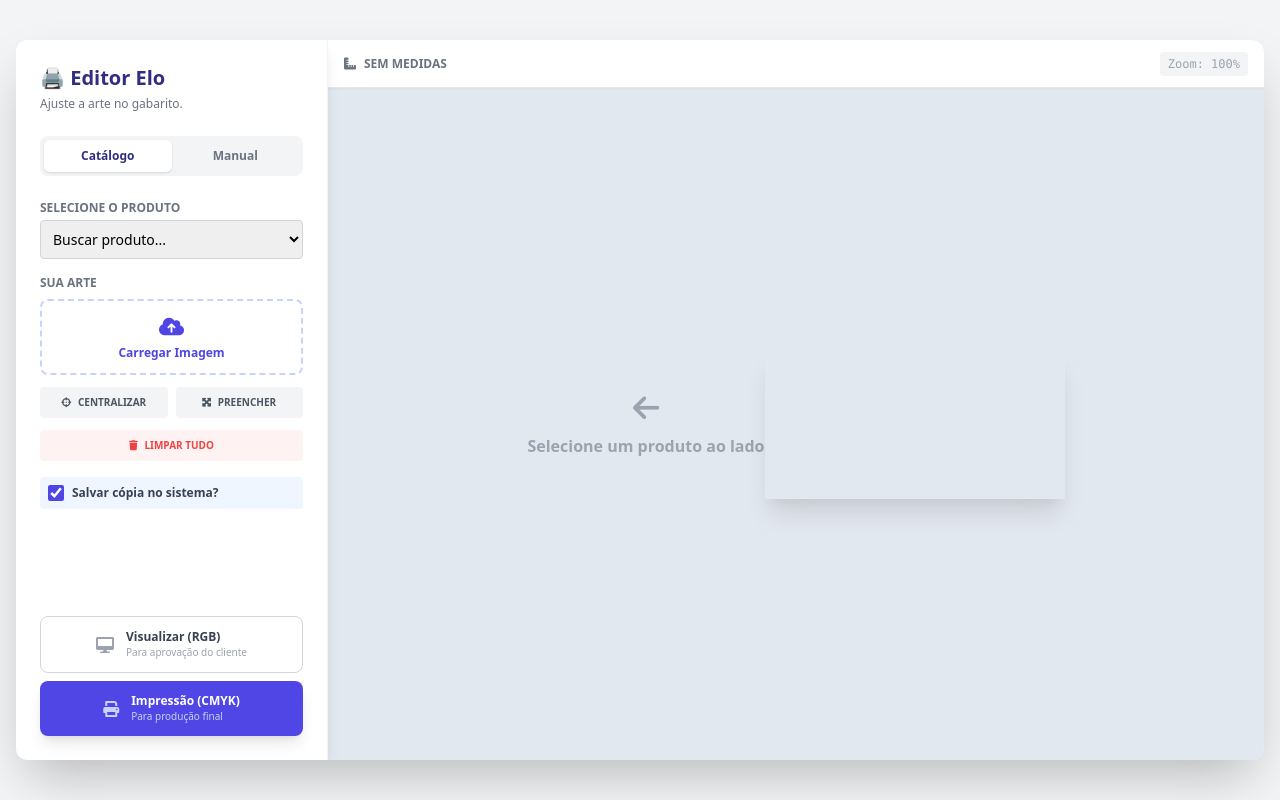
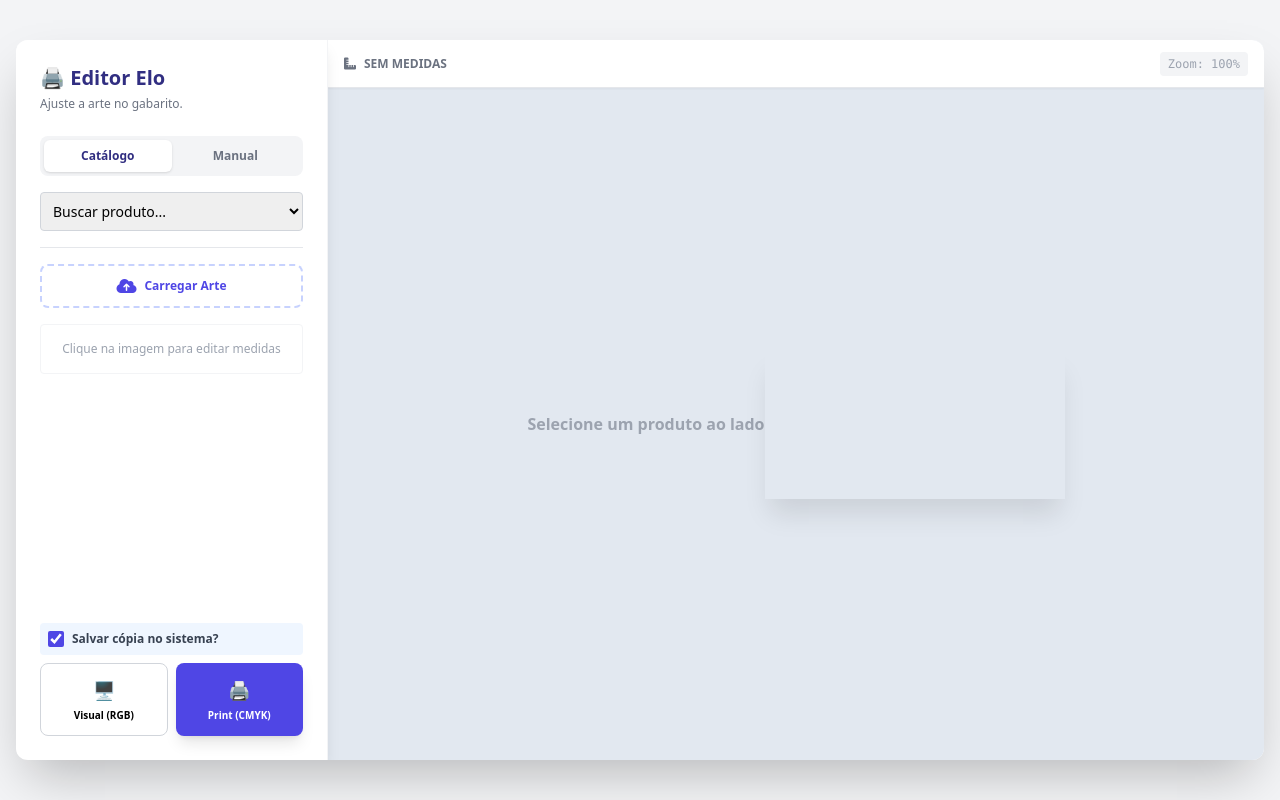
Before and after one commit to elo-estoque/gabarito, a Flask app: page / in a window 1280 px wide. Run offline with Flask 3, Linux system fonts and the light colour scheme; a map, chart or similar area stays blank; some libraries are stand-ins or nearby versions.

Commit message:
Update index.html

```diff
--- a/templates/index.html
+++ b/templates/index.html
@@ -9,11 +9,14 @@
     <script src="https://cdnjs.cloudflare.com/ajax/libs/fabric.js/5.3.1/fabric.min.js"></script>
     <link href="https://cdnjs.cloudflare.com/ajax/libs/font-awesome/6.0.0/css/all.min.css" rel="stylesheet">
     <style>
-        /* Centraliza o canvas na tela de preview */
         .canvas-wrapper {
-            transform-origin: top center; /* O zoom parte do topo/centro */
-            box-shadow: 0 20px 25px -5px rgba(0, 0, 0, 0.1), 0 10px 10px -5px rgba(0, 0, 0, 0.04);
-            transition: transform 0.3s ease; /* Suaviza o zoom */
+            transform-origin: top center;
+            box-shadow: 0 20px 25px -5px rgba(0, 0, 0, 0.1);
+            transition: transform 0.3s ease;
+        }
+        /* Estilo para inputs numéricos ficarem mais bonitos */
+        input[type=number]::-webkit-inner-spin-button {
+            opacity: 1;
         }
     </style>
 </head>
@@ -21,17 +24,16 @@
 
     <div id="app" class="w-full max-w-[1400px] bg-white rounded-xl shadow-2xl overflow-hidden flex flex-col lg:flex-row h-[90vh]">
 
-        <div class="w-full lg:w-1/4 p-6 bg-white border-r border-gray-100 flex flex-col h-full overflow-y-auto z-20 shadow-lg">
+        <div class="w-full lg:w-1/4 p-6 bg-white border-r border-gray-100 flex flex-col h-full overflow-y-auto z-20 shadow-lg relative">
             <h1 class="text-xl font-bold text-indigo-900 mb-1">🖨️ Editor Elo</h1>
             <p class="text-gray-500 text-xs mb-6">Ajuste a arte no gabarito.</p>
 
-            <div class="flex bg-gray-100 rounded-lg p-1 mb-6 text-xs">
+            <div class="flex bg-gray-100 rounded-lg p-1 mb-4 text-xs">
                 <button @click="modo = 'catalogo'; limparEditor()" :class="{'bg-white shadow text-indigo-900': modo==='catalogo', 'text-gray-500': modo!=='catalogo'}" class="flex-1 py-2 rounded-md font-bold transition">Catálogo</button>
                 <button @click="modo = 'custom'; limparEditor()" :class="{'bg-white shadow text-indigo-900': modo==='custom', 'text-gray-500': modo!=='custom'}" class="flex-1 py-2 rounded-md font-bold transition">Manual</button>
             </div>
 
             <div v-if="modo === 'catalogo'" class="mb-4">
-                <label class="block text-xs font-bold text-gray-500 uppercase mb-1">Selecione o Produto</label>
                 <select v-model="produtoSelecionado" @change="atualizarMedidas" class="w-full p-2 border border-gray-300 rounded text-sm outline-none focus:border-indigo-500">
                     <option value="">Buscar produto...</option>
                     <option v-for="prod in listaProdutos" :key="prod.id" :value="prod">[[ prod.nome ]] ([[ prod.codigo ]])</option>
@@ -51,53 +53,73 @@
                 </div>
             </div>
 
+            <hr class="border-gray-200 mb-4">
+
             <div class="flex-grow flex flex-col">
-                <div>
-                    <label class="block text-xs font-bold text-gray-500 uppercase mb-2">Sua Arte</label>
-                    <label class="flex flex-col items-center justify-center w-full p-3 border-2 border-dashed border-indigo-200 rounded-lg text-indigo-600 font-bold cursor-pointer hover:bg-indigo-50 transition mb-3">
-                        <i class="fa-solid fa-cloud-arrow-up text-xl mb-1"></i>
-                        <span class="text-xs">Carregar Imagem</span>
-                        <input type="file" @change="adicionarImagemCanvas" accept="image/*" class="hidden">
-                    </label>
 
-                    <div class="grid grid-cols-2 gap-2 mb-3">
-                        <button @click="centralizarArte" class="bg-gray-100 hover:bg-gray-200 text-gray-600 py-2 rounded text-[10px] font-bold uppercase"><i class="fa-solid fa-crosshairs mr-1"></i> Centralizar</button>
-                        <button @click="preencherArte" class="bg-gray-100 hover:bg-gray-200 text-gray-600 py-2 rounded text-[10px] font-bold uppercase"><i class="fa-solid fa-maximize mr-1"></i> Preencher</button>
+                <label class="flex items-center justify-center w-full p-3 border-2 border-dashed border-indigo-200 rounded-lg text-indigo-600 font-bold cursor-pointer hover:bg-indigo-50 transition mb-4">
+                    <i class="fa-solid fa-cloud-arrow-up mr-2"></i>
+                    <span class="text-xs">Carregar Arte</span>
+                    <input type="file" @change="adicionarImagemCanvas" accept="image/*" class="hidden">
+                </label>
+
+                <div v-if="arteSelecionada" class="bg-indigo-50 p-3 rounded-lg border border-indigo-100 mb-4 animate-fade-in">
+                    <div class="flex justify-between items-center mb-2">
+                        <span class="text-xs font-bold text-indigo-900 uppercase"><i class="fa-solid fa-image mr-1"></i> Medidas da Arte</span>
+                        <button @click="excluirArte" class="text-red-500 hover:text-red-700"><i class="fa-solid fa-trash"></i></button>
                     </div>
-                    <button @click="limparCanvas" class="w-full bg-red-50 hover:bg-red-100 text-red-500 py-2 rounded text-[10px] font-bold uppercase mb-4"><i class="fa-solid fa-trash mr-1"></i> Limpar Tudo</button>
 
-                    <div class="flex items-center mb-4 bg-blue-50 p-2 rounded">
+                    <div class="grid grid-cols-2 gap-2 mb-2">
+                        <div>
+                            <label class="text-[10px] font-bold text-gray-500">Largura (cm)</label>
+                            <input type="number" step="0.1" v-model="medidasArte.largura" @input="atualizarArtePeloInput('w')" class="w-full p-1 border border-indigo-200 rounded text-sm text-center font-bold text-indigo-900">
+                        </div>
+                        <div>
+                            <label class="text-[10px] font-bold text-gray-500">Altura (cm)</label>
+                            <input type="number" step="0.1" v-model="medidasArte.altura" @input="atualizarArtePeloInput('h')" class="w-full p-1 border border-indigo-200 rounded text-sm text-center font-bold text-indigo-900">
+                        </div>
+                    </div>
+
+                    <div class="flex items-center justify-between">
+                        <label class="flex items-center cursor-pointer">
+                            <input type="checkbox" v-model="bloquearProporcao" class="mr-2 text-indigo-600 focus:ring-indigo-500 border-gray-300 rounded">
+                            <span class="text-[10px] font-bold text-gray-600">
+                                <i :class="bloquearProporcao ? 'fa-solid fa-lock' : 'fa-solid fa-lock-open'"></i> Travar Proporção
+                            </span>
+                        </label>
+                        <button @click="centralizarArte" class="text-[10px] bg-white border border-gray-300 px-2 py-1 rounded hover:bg-gray-50">Centralizar</button>
+                    </div>
+                </div>
+                <div v-else class="text-center text-gray-400 text-xs py-4 border border-gray-100 rounded mb-4">
+                    Clique na imagem para editar medidas
+                </div>
+
+                <div class="mt-auto space-y-2">
+                    <div class="flex items-center mb-2 bg-blue-50 p-2 rounded">
                         <input type="checkbox" id="saveDir" v-model="salvarNoDirectus" class="mr-2 h-4 w-4 accent-indigo-600">
                         <label for="saveDir" class="text-xs text-gray-700 font-bold">Salvar cópia no sistema?</label>
                     </div>
-                </div>
 
-                <div class="mt-auto space-y-2">
-                    <button @click="baixarPDF('rgb')" :disabled="!validar" class="w-full p-3 rounded-lg border border-gray-300 hover:bg-gray-50 flex items-center justify-center transition group">
-                        <i class="fa-solid fa-desktop text-gray-400 group-hover:text-indigo-600 mr-3"></i>
-                        <div class="text-left">
-                            <span class="block text-xs font-bold text-gray-700">Visualizar (RGB)</span>
-                            <span class="block text-[10px] text-gray-400">Para aprovação do cliente</span>
-                        </div>
-                    </button>
-                    <button @click="baixarPDF('cmyk')" :disabled="!validar" class="w-full p-3 rounded-lg bg-indigo-600 text-white hover:bg-indigo-700 flex items-center justify-center transition shadow-lg">
-                        <i class="fa-solid fa-print mr-3 text-indigo-200"></i>
-                        <div class="text-left">
-                            <span class="block text-xs font-bold">Impressão (CMYK)</span>
-                            <span class="block text-[10px] text-indigo-200">Para produção final</span>
-                        </div>
-                    </button>
+                    <div class="grid grid-cols-2 gap-2">
+                        <button @click="baixarPDF('rgb')" :disabled="!validar" class="p-3 rounded-lg border border-gray-300 hover:bg-gray-50 flex flex-col items-center justify-center transition">
+                            <span class="text-lg">🖥️</span>
+                            <span class="text-[10px] font-bold mt-1">Visual (RGB)</span>
+                        </button>
+                        <button @click="baixarPDF('cmyk')" :disabled="!validar" class="p-3 rounded-lg bg-indigo-600 text-white hover:bg-indigo-700 flex flex-col items-center justify-center transition shadow-lg">
+                            <span class="text-lg">🖨️</span>
+                            <span class="text-[10px] font-bold mt-1">Print (CMYK)</span>
+                        </button>
+                    </div>
                 </div>
                 <p v-if="loading" class="text-center text-xs text-indigo-600 font-bold mt-2 animate-pulse">Gerando PDF...</p>
             </div>
         </div>
 
         <div class="w-full lg:w-3/4 bg-slate-200 relative flex flex-col items-center overflow-hidden">
-
             <div class="w-full bg-white border-b border-gray-200 px-4 py-2 flex justify-between items-center shadow-sm z-10 h-12 shrink-0">
                 <div class="text-xs font-bold text-gray-500 uppercase flex items-center">
                     <i class="fa-solid fa-ruler-combined mr-2"></i>
-                    <span v-if="medidas.largura">[[ medidas.largura ]]cm x [[ medidas.altura ]]cm</span>
+                    <span v-if="medidas.largura">Gabarito: [[ medidas.largura ]]cm x [[ medidas.altura ]]cm</span>
                     <span v-else>Sem medidas</span>
                 </div>
                 <div class="text-xs font-mono text-gray-400 bg-gray-100 px-2 py-1 rounded">
@@ -105,17 +127,14 @@
                 </div>
             </div>
 
-            <div ref="canvasContainer" class="flex-grow w-full flex items-center justify-center overflow-hidden relative p-8">
-
+            <div ref="canvasContainer" class="flex-grow w-full flex items-center justify-center overflow-hidden relative p-8" @click.self="deselecionarArte">
                 <div v-if="!medidas.largura" class="text-center text-gray-400">
-                    <i class="fa-solid fa-arrow-left text-3xl mb-2"></i>
                     <p class="font-bold">Selecione um produto ao lado</p>
                 </div>
 
                 <div class="canvas-wrapper" :style="{ transform: `scale(${zoomScale})` }">
                     <canvas id="canvasEditor"></canvas>
                 </div>
-
             </div>
         </div>
 
@@ -135,9 +154,13 @@
                     canvas: null,
                     medidas: { largura: 0, altura: 0, nome: '' },
                     salvarNoDirectus: true,
-                    // Alta resolução para impressão (60px por cm garante boa qualidade na tela antes de exportar)
                     pixelsPorCm: 60,
-                    zoomScale: 1
+                    zoomScale: 1,
+
+                    // CONTROLE DA ARTE
+                    arteSelecionada: false, // Se tem algo clicado
+                    medidasArte: { largura: 0, altura: 0 }, // Medidas do objeto clicado
+                    bloquearProporcao: false // Checkbox para travar proporção
                 }
             },
             computed: {
@@ -148,22 +171,88 @@
             mounted() {
                 this.canvas = new fabric.Canvas('canvasEditor', {
                     backgroundColor: '#ffffff',
-                    preserveObjectStacking: true,
-                    selection: true
+                    preserveObjectStacking: true
                 });
 
-                // Recalcula o zoom se a janela mudar de tamanho
+                // EVENTOS DO CANVAS (Para atualizar os inputs quando arrasta com mouse)
+                this.canvas.on('selection:created', this.aoSelecionarObjeto);
+                this.canvas.on('selection:updated', this.aoSelecionarObjeto);
+                this.canvas.on('selection:cleared', this.aoDeselecionarObjeto);
+                this.canvas.on('object:modified', this.aoModificarObjeto);
+                this.canvas.on('object:scaling', this.aoModificarObjeto);
+
                 window.addEventListener('resize', this.ajustarZoom);
             },
             methods: {
+                // --- LÓGICA DE SELEÇÃO E ATUALIZAÇÃO ---
+                aoSelecionarObjeto(e) {
+                    const obj = e.selected[0];
+                    if (!obj) return;
+                    this.arteSelecionada = true;
+                    // Calcula CM baseado nos Pixels atuais e Escala
+                    // Largura Real = (LarguraOriginal * EscalaX) / PixelsPorCm
+                    this.medidasArte.largura = parseFloat(((obj.width * obj.scaleX) / this.pixelsPorCm).toFixed(2));
+                    this.medidasArte.altura = parseFloat(((obj.height * obj.scaleY) / this.pixelsPorCm).toFixed(2));
+                },
+
+                aoDeselecionarObjeto() {
+                    this.arteSelecionada = false;
+                },
+
+                aoModificarObjeto() {
+                    // Quando arrasta com o mouse, atualiza o input numérico
+                    const obj = this.canvas.getActiveObject();
+                    if (!obj) return;
+                    this.medidasArte.largura = parseFloat(((obj.width * obj.scaleX) / this.pixelsPorCm).toFixed(2));
+                    this.medidasArte.altura = parseFloat(((obj.height * obj.scaleY) / this.pixelsPorCm).toFixed(2));
+                },
+
+                atualizarArtePeloInput(tipo) {
+                    const obj = this.canvas.getActiveObject();
+                    if (!obj) return;
+
+                    if (tipo === 'w') {
+                        // O usuário digitou nova largura em CM
+                        // Nova Escala = (NovosCM * PixelsPorCm) / LarguraOriginal
+                        const novaEscalaX = (this.medidasArte.largura * this.pixelsPorCm) / obj.width;
+                        obj.set('scaleX', novaEscalaX);
+
+                        // Se proporção estiver travada, ajusta altura junto
+                        if (this.bloquearProporcao) {
+                            obj.scaleToWidth(this.medidasArte.largura * this.pixelsPorCm);
+                            // Atualiza o input de altura para refletir a mudança
+                            this.medidasArte.altura = parseFloat(((obj.height * obj.scaleY) / this.pixelsPorCm).toFixed(2));
+                        }
+                    }
+                    else if (tipo === 'h') {
+                        const novaEscalaY = (this.medidasArte.altura * this.pixelsPorCm) / obj.height;
+                        obj.set('scaleY', novaEscalaY);
+
+                        if (this.bloquearProporcao) {
+                            obj.scaleToHeight(this.medidasArte.altura * this.pixelsPorCm);
+                            this.medidasArte.largura = parseFloat(((obj.width * obj.scaleX) / this.pixelsPorCm).toFixed(2));
+                        }
+                    }
+
+                    obj.setCoords(); // Recalcula posição
+                    this.canvas.renderAll();
+                },
+
+                excluirArte() {
+                    const obj = this.canvas.getActiveObject();
+                    if (obj) this.canvas.remove(obj);
+                    this.arteSelecionada = false;
+                },
+
+                // --- OUTROS MÉTODOS EXISTENTES ---
                 limparEditor() {
                     this.produtoSelecionado = '';
                     this.medidas = { largura: 0, altura: 0, nome: '' };
                     this.canvas.clear();
                     this.canvas.setDimensions({ width: 0, height: 0 });
                     this.zoomScale = 1;
+                    this.arteSelecionada = false;
                 },
-
                 atualizarMedidas() {
                     if (this.produtoSelecionado) {
                         this.medidas.largura = this.produtoSelecionado.largura;
@@ -172,124 +261,73 @@
                         this.redimensionarCanvas();
                     }
                 },
-
                 redimensionarCanvas() {
-                    // 1. Define o tamanho REAL (em pixels de alta qualidade)
                     const w = this.medidas.largura * this.pixelsPorCm;
                     const h = this.medidas.altura * this.pixelsPorCm;
-
                     this.canvas.setDimensions({ width: w, height: h });
                     this.canvas.renderAll();
-
-                    // 2. Ajusta o zoom visual para caber na tela
-                    this.$nextTick(() => {
-                        this.ajustarZoom();
-                    });
+                    this.$nextTick(() => { this.ajustarZoom(); });
                 },
-
                 ajustarZoom() {
                     if (!this.medidas.largura || !this.$refs.canvasContainer) return;
-
                     const container = this.$refs.canvasContainer;
-                    // Pega o tamanho disponível na div cinza (menos um padding de segurança)
                     const containerW = container.clientWidth - 80;
                     const containerH = container.clientHeight - 80;
-
                     const canvasW = this.medidas.largura * this.pixelsPorCm;
                     const canvasH = this.medidas.altura * this.pixelsPorCm;
-
-                    // Calcula qual o zoom necessário para caber largura e altura
-                    const scaleX = containerW / canvasW;
-                    const scaleY = containerH / canvasH;
-
-                    // Escolhe o menor para garantir que tudo caiba
-                    let scale = Math.min(scaleX, scaleY);
-
-                    // Limita o zoom a 100% (se a tela for gigante, não estica além do real)
+                    let scale = Math.min(containerW / canvasW, containerH / canvasH);
                     if (scale > 1) scale = 1;
-
                     this.zoomScale = scale;
                 },
-
                 adicionarImagemCanvas(e) {
                     const file = e.target.files[0];
                     if (!file) return;
-
                     const reader = new FileReader();
                     reader.onload = (f) => {
                         fabric.Image.fromURL(f.target.result, (img) => {
-                            // --- HABILITA CONTROLES DE ESTICAR ---
-                            // Por padrão, 'middle controls' (ml, mr, mt, mb) permitem esticar
+                            // Configurações para facilitar edição
                             img.set({
                                 cornerColor: '#4f46e5',
                                 cornerStyle: 'circle',
                                 borderColor: '#4f46e5',
-                                cornerSize: 20, // Bolinhas maiores para facilitar clique
+                                cornerSize: 15,
                                 transparentCorners: false,
-                                padding: 10,
-                                // Permite dimensionar ignorando a proporção original
-                                lockUniScaling: false
+                                lockUniScaling: false // Permite esticar livremente
                             });
 
-                            // Garante que todos os controles de redimensionamento estejam visíveis
-                            img.setControlsVisibility({
-                                mt: true, mb: true, ml: true, mr: true, // Meios (Esticar)
-                                bl: true, br: true, tl: true, tr: true, // Cantos (Proporcional)
-                                mtr: true // Rotação
-                            });
-
-                            // Ajusta tamanho inicial para não ficar gigante
+                            // Tamanho inicial amigável (50% do canvas)
                             const canvasW = this.canvas.width;
-                            const canvasH = this.canvas.height;
-
-                            if(img.width > canvasW * 0.8 || img.height > canvasH * 0.8) {
-                                img.scaleToWidth(canvasW * 0.6);
+                            if(img.width > canvasW * 0.5) {
+                                img.scaleToWidth(canvasW * 0.5);
                             }
 
+                            this.canvas.add(img);
                             img.center();
-                            this.canvas.add(img);
                             this.canvas.setActiveObject(img);
+                            this.aoSelecionarObjeto({ selected: [img] }); // Força atualizar inputs
                         });
                     };
                     reader.readAsDataURL(file);
                     e.target.value = '';
                 },
-
                 centralizarArte() {
                     const activeObj = this.canvas.getActiveObject();
                     if (activeObj) {
                         activeObj.center();
+                        activeObj.setCoords();
                     }
                 },
-
-                preencherArte() {
-                    const activeObj = this.canvas.getActiveObject();
-                    if (activeObj) {
-                        // Força a imagem a ter o tamanho exato do canvas (esticando)
-                        activeObj.scaleX = this.canvas.width / activeObj.width;
-                        activeObj.scaleY = this.canvas.height / activeObj.height;
-                        activeObj.center();
-                        activeObj.setCoords(); // Atualiza a área de clique
-                        this.canvas.requestRenderAll();
-                    }
+                deselecionarArte() {
+                    this.canvas.discardActiveObject();
+                    this.canvas.requestRenderAll();
+                    this.arteSelecionada = false;
                 },
-
-                limparCanvas() {
-                    this.canvas.remove(...this.canvas.getObjects());
-                },
-
                 async baixarPDF(cor) {
                     this.loading = true;
-                    this.canvas.discardActiveObject();
+                    this.canvas.discardActiveObject(); // Tira a seleção azul para a foto
                     this.canvas.renderAll();
 
-                    // Gera imagem em alta resolução
-                    // multiplier: 2 com pixelsPorCm: 60 já gera uma imagem excelente
-                    const dataUrl = this.canvas.toDataURL({
-                        format: 'png',
-                        multiplier: 2
-                    });
-
+                    const dataUrl = this.canvas.toDataURL({ format: 'png', multiplier: 2 });
                     const res = await fetch(dataUrl);
                     const blobImagem = await res.blob();
 
@@ -299,16 +337,11 @@
                     formData.append('nome', this.medidas.nome || 'Gabarito');
                     formData.append('cor', cor);
                     formData.append('salvar_directus', this.salvarNoDirectus);
-                    formData.append('imagem', blobImagem, `arte_editada.png`);
+                    formData.append('imagem', blobImagem, `arte.png`);
 
                     try {
-                        const response = await fetch('/gerar-gabarito', {
-                            method: 'POST',
-                            body: formData
-                        });
-
+                        const response = await fetch('/gerar-gabarito', { method: 'POST', body: formData });
                         if(!response.ok) throw new Error("Erro na geração");
-
                         const blob = await response.blob();
                         const url = window.URL.createObjectURL(blob);
                         const a = document.createElement('a');
@@ -317,11 +350,8 @@
                         document.body.appendChild(a);
                         a.click();
                         a.remove();
-                    } catch (e) {
-                        alert("Erro: " + e.message);
-                    } finally {
-                        this.loading = false;
-                    }
+                    } catch (e) { alert("Erro: " + e.message); }
+                    finally { this.loading = false; }
                 }
             }
         }).mount('#app')
```
